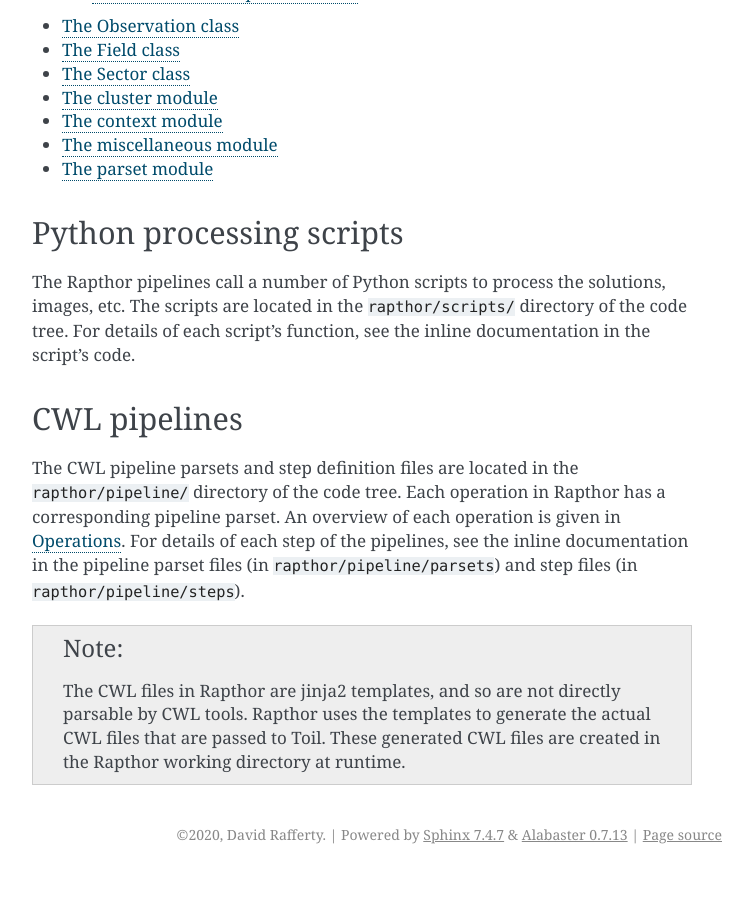
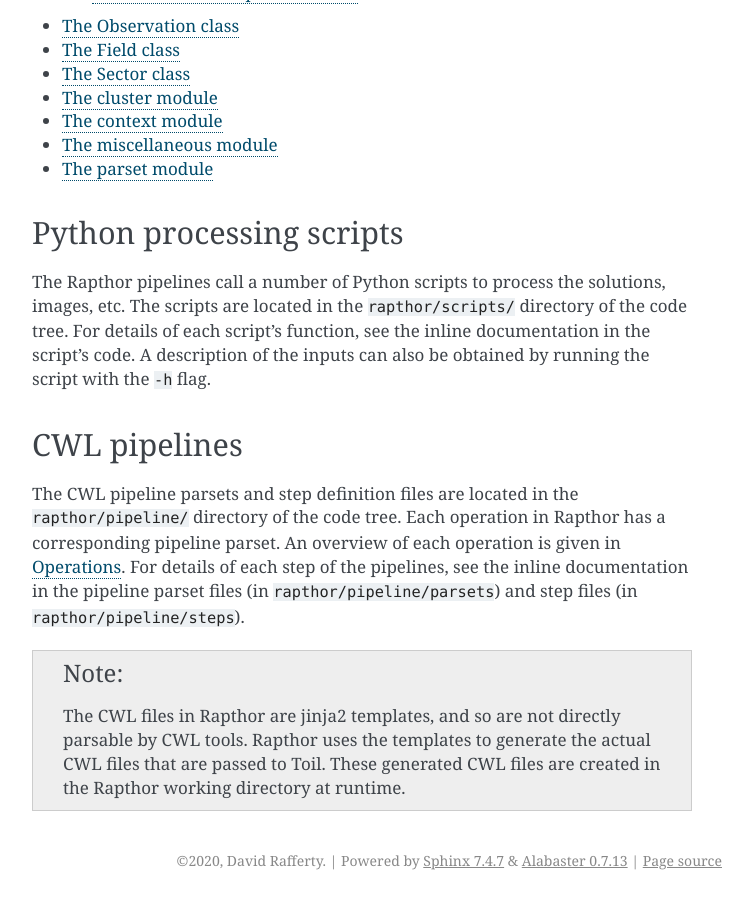
Before and after one commit to darafferty/rapthor, a Sphinx documentation site: the page built from docs/source/code.rst, in a window 1280 px wide and 900 px high, scrolled down 1066 px. Shown: the whole window, without its empty margins (388-1141 px from the left). Built offline with Sphinx 7.4.7, drawn with Linux system fonts in a browser that asks for light colours; before the commit the page ends 1940 px from its top, so only the background shows below that; some of the changed text lies outside the part shown.

Commit message:
Tweak wording

```diff
--- a/docs/source/code.rst
+++ b/docs/source/code.rst
@@ -55,7 +55,7 @@
 Python processing scripts
 -------------------------
 
-The Rapthor pipelines call a number of Python scripts to process the solutions, images, etc. The scripts are located in the ``rapthor/scripts/`` directory of the code tree. For details of each script's function, see the inline documentation in the script's code.
+The Rapthor pipelines call a number of Python scripts to process the solutions, images, etc. The scripts are located in the ``rapthor/scripts/`` directory of the code tree. For details of each script's function, see the inline documentation in the script's code. A description of the inputs can also be obtained by running the script with the ``-h`` flag.
 
 
 .. _cwl:
```
Also changed, not shown: other parts of docs/source/code.rst (+1 -1 lines).
